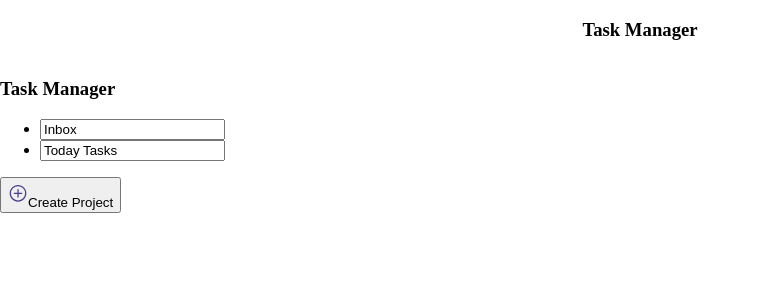
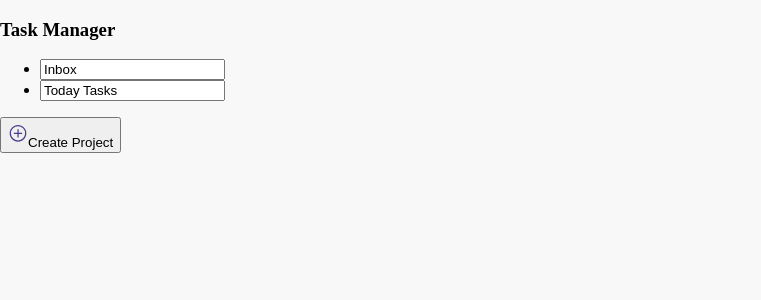
Before and after one commit to Gid-zet7/react-todo2.0, a React (Vite) app: page / in a window 1280 px wide. Shown: the top 300 px of the page, without its empty margins (0-761 px from the left). Built offline with nearby package versions, Linux system fonts and the light colour scheme.

Commit message:
Styled Project container
The idea is to make the project container slide off the page to reveal the project tasks when a project is clicked

```diff
--- a/src/index.css
+++ b/src/index.css
@@ -23,3 +23,14 @@ body {
   justify-content: center;
   align-items: center;
 }
+
+.projects__container {
+  position: absolute;
+  width: 100%;
+  height: 100vh;
+  top: 0;
+
+  /* transform: translateX(-400px); */
+  background-color: #f8f8f8;
+
+}
```
